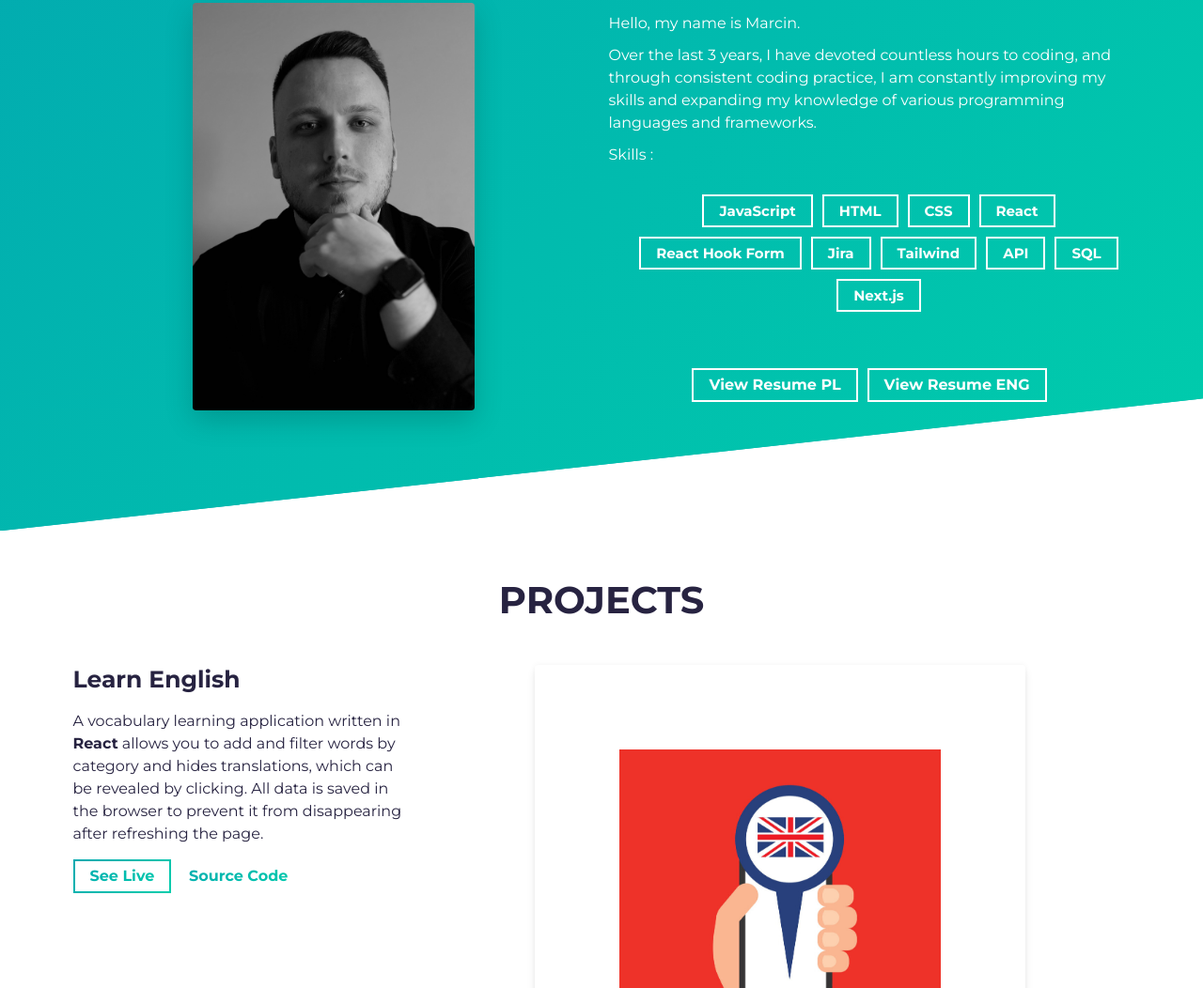
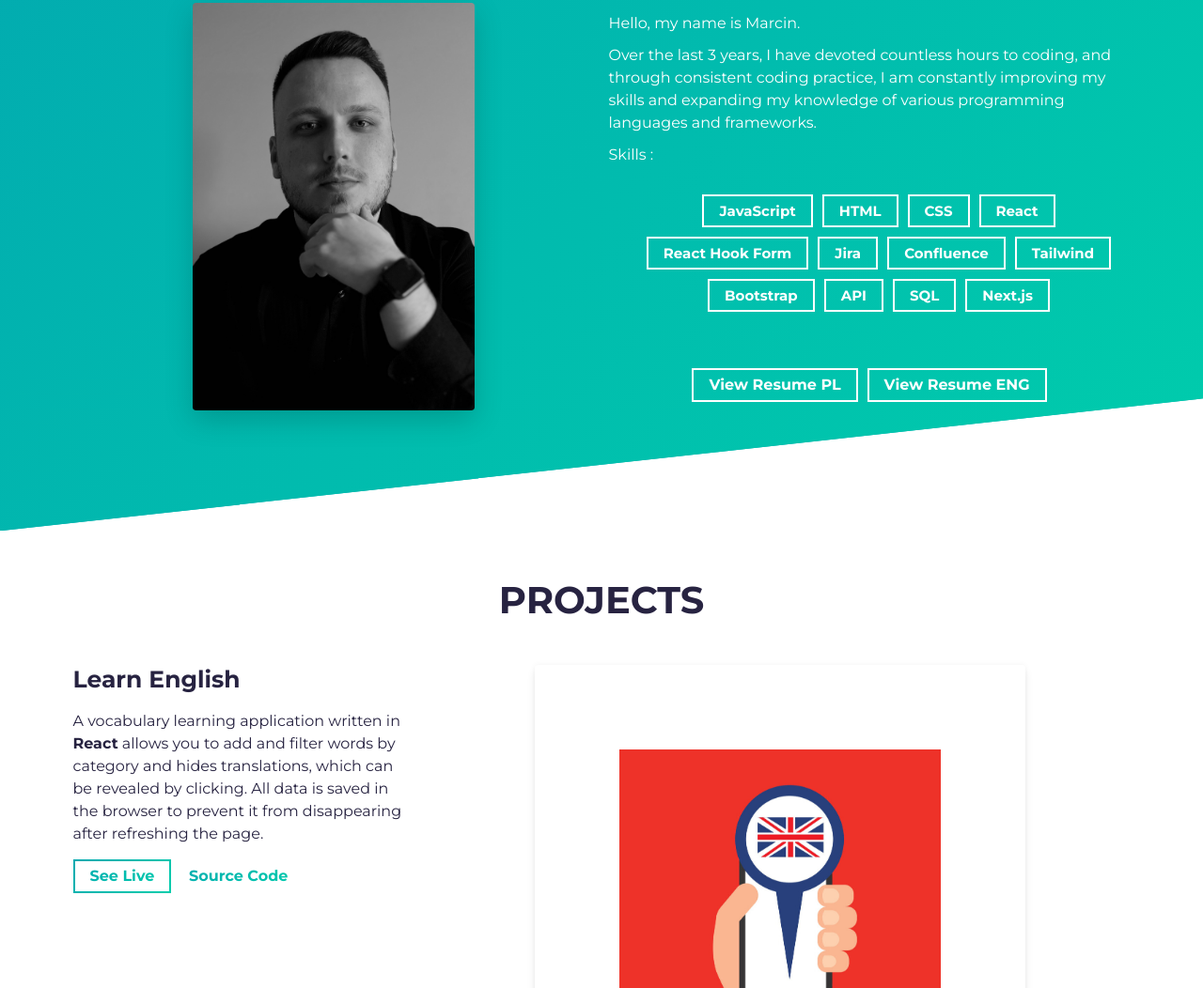
Before and after one commit to Marcin-podgorski93/Portfolio, a website built with Parcel: page src/index.html in a window 1280 px wide. Shown: the part 940-1992 px from the top of the page at 94% size. Built offline with nearby package versions, Linux system fonts and the light colour scheme.

Commit message:
add skills

```diff
--- a/src/index.html
+++ b/src/index.html
@@ -82,7 +82,9 @@
                   <li class="cta-btn cta-btn--resume">React</li>
                   <li class="cta-btn cta-btn--resume">React Hook Form</li>
                   <li class="cta-btn cta-btn--resume">Jira</li>
+                  <li class="cta-btn cta-btn--resume">Confluence</li>
                   <li class="cta-btn cta-btn--resume">Tailwind</li>
+                  <li class="cta-btn cta-btn--resume">Bootstrap</li>
                   <li class="cta-btn cta-btn--resume">API</li>
                   <li class="cta-btn cta-btn--resume">SQL</li>
                   <li class="cta-btn cta-btn--resume">Next.js</li>
```
Also changed, not shown: dist/index.html.
